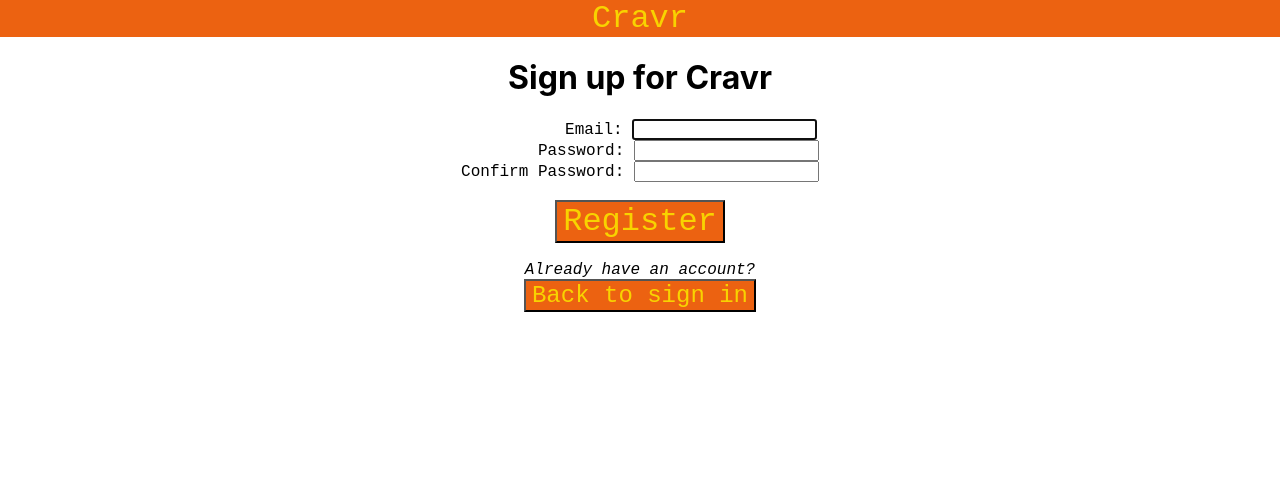
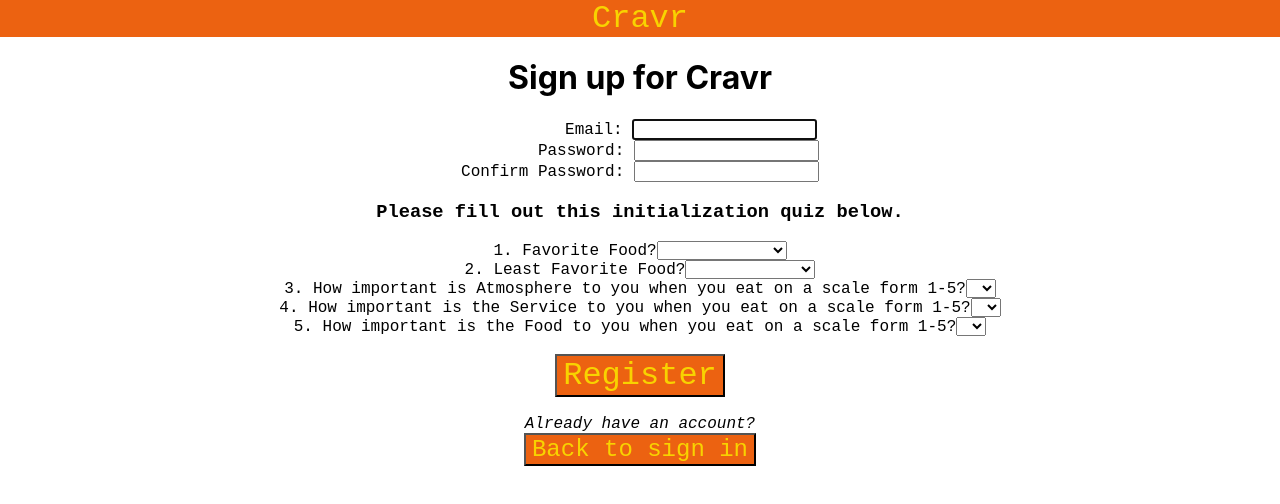
Before and after one commit to bhgottfried/Cravr, a React (Create React App) app in the folder frontend/: page /Register in a window 1280 px wide. Shown: the top 504 px of the page. Built offline with nearby package versions, Linux system fonts and the light colour scheme.

Commit message:
initialization quiz added. Backend registration refactored to account for more arguments

```diff
--- a/frontend/src/Register.js
+++ b/frontend/src/Register.js
@@ -10,6 +10,11 @@ export default function Register() {
 	const [email, setEmail] = useState("");
 	const [password, setPassword] = useState("");
 	const [confirm, setConfirm] = useState("");
+	const [fav,setFav] = useState("");
+	const [Leastfav,setLeastFav] = useState("");
+	const [Atmos,setAtmos] = useState("");
+	const [Serv,setServ] = useState("");
+	const [Food,setFood] = useState("");
 	const cookies = new Cookies();
 
 	const history = useHistory();
@@ -23,18 +28,21 @@ export default function Register() {
 			alert("Error: Passwords must match!");
 			return;
 		}
-
+		if(fav==="" || Leastfav==="" || Atmos==="" || Serv==="" || Food===""){
+			alert("Error: Quiz responses must not be blank")
+			return;
+		}
 		fetch("/cravr/register", {
 			method: "POST",
 			cache: "no-cache",
 			headers: {
 				"content_type": "application/json"
 			},
-			body: JSON.stringify(email + "\n" + password)
+			body: JSON.stringify(email + "\n" + password + "\n"+ fav +"\n"+Leastfav+"\n"+Atmos+"\n"+Serv+"\n"+Food)
 		}).then(response => response.json())
 			.then(response => {
 				if (response.result === "/Login") {
-				attemptLogin(email, password).then(function(res){
+					attemptLogin(email, password).then(function (res) {
 						if (res === "/") {
 							var CryptoJS = require("crypto-js");
 							cookies.set('Username', email, { path: '/' });
@@ -87,7 +95,97 @@ export default function Register() {
 							onChange={(e) => setConfirm(e.target.value)}
 						/>
 					</Form.Group>
-					<br></br>
+					<h3 >Please fill out this initialization quiz below.</h3>
+					<Form.Group>
+						<Form.Label>1. Favorite Food?</Form.Label>
+						<Form.Control as="select" value={fav} onChange={(e) => setFav(e.target.value)}>
+							<option value=""> </option>
+							<option value="Bar & Grill">Bar & Grill</option>
+							<option value="Sandwiches">Sandwiches</option>
+							<option value="Pizza">Pizza</option>
+							<option value="Fast Food">Fast Food</option>
+							<option value="Breakfast">Breakfast</option>
+							<option value="Steakhouse">Steakhouse</option>
+							<option value="Fine Dining">Fine Dining</option>
+							<option value="Sushi">Sushi</option>
+							<option value="Seafood">Seafood</option>
+							<option value="Barbeque">Barbeque</option>
+							<option value="American">American</option>
+							<option value="Mexican">Mexican</option>
+							<option value="South American">South American</option>
+							<option value="Italian">Italian</option>
+							<option value="Eastern European">Eastern European</option>
+							<option value="Mediterranean">Mediterranean</option>
+							<option value="Middle Eastern">Middle Eastern</option>
+							<option value="Indian">Indian</option>
+							<option value="Chinese">Chinese</option>
+							<option value="Japanese">Japanese</option>
+							<option value="Korean">Korean</option>
+							<option value="Southeast Asian">Southeast Asian</option>
+						</Form.Control>
+					</Form.Group>
+					<Form.Group>
+						<Form.Label>2. Least Favorite Food?</Form.Label>
+						<Form.Control as="select" value={Leastfav} onChange={(e) => setLeastFav(e.target.value)}>
+							<option value=""> </option>
+							<option value="Bar & Grill">Bar & Grill</option>
+							<option value="Sandwiches">Sandwiches</option>
+							<option value="Pizza">Pizza</option>
+							<option value="Fast Food">Fast Food</option>
+							<option value="Breakfast">Breakfast</option>
+							<option value="Steakhouse">Steakhouse</option>
+							<option value="Fine Dining">Fine Dining</option>
+							<option value="Sushi">Sushi</option>
+							<option value="Seafood">Seafood</option>
+							<option value="Barbeque">Barbeque</option>
+							<option value="American">American</option>
+							<option value="Mexican">Mexican</option>
+							<option value="South American">South American</option>
+							<option value="Italian">Italian</option>
+							<option value="Eastern European">Eastern European</option>
+							<option value="Mediterranean">Mediterranean</option>
+							<option value="Middle Eastern">Middle Eastern</option>
+							<option value="Indian">Indian</option>
+							<option value="Chinese">Chinese</option>
+							<option value="Japanese">Japanese</option>
+							<option value="Korean">Korean</option>
+							<option value="Southeast Asian">Southeast Asian</option>
+						</Form.Control>
+					</Form.Group>
+					<Form.Group>
+						<Form.Label>3. How important is Atmosphere to you when you eat on a scale form 1-5?</Form.Label>
+						<Form.Control as="select" value={Atmos} onChange={(e) => setAtmos(e.target.value)}>
+							<option value=""> </option>
+							<option value="1">1</option>
+							<option value="2">2</option>
+							<option value="3">3</option>
+							<option value="4">4</option>
+							<option value="5">5</option>
+						</Form.Control>
+					</Form.Group>
+					<Form.Group>
+						<Form.Label>4. How important is the Service to you when you eat on a scale form 1-5?</Form.Label>
+						<Form.Control as="select" value={Serv} onChange={(e) => setServ(e.target.value)}>
+							<option value=""> </option>
+							<option value="1">1</option>
+							<option value="2">2</option>
+							<option value="3">3</option>
+							<option value="4">4</option>
+							<option value="5">5</option>
+						</Form.Control>
+					</Form.Group>
+					<Form.Group>
+						<Form.Label>5. How important is the Food to you when you eat on a scale form 1-5?</Form.Label>
+						<Form.Control as="select" value={Food} onChange={(e) => setFood(e.target.value)}>
+							<option value=""> </option>
+							<option value="1">1</option>
+							<option value="2">2</option>
+							<option value="3">3</option>
+							<option value="4">4</option>
+							<option value="5">5</option>
+						</Form.Control>
+					</Form.Group>
+					<br/>
 					<div name="login" className="register">
 						<button renderas="button" className="primary-button">
 							<span>Register</span>
```
Also changed, not shown: 1 other file (tests, documents, lock files or other folders). Lines whose indentation alone changed are shown as unchanged.
